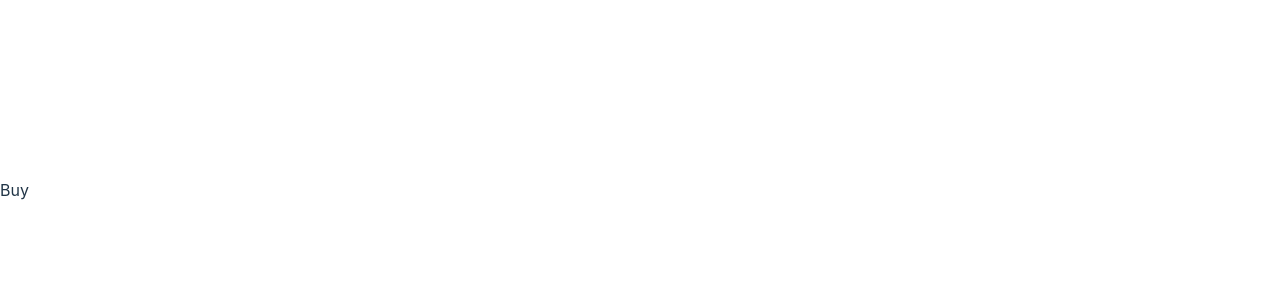
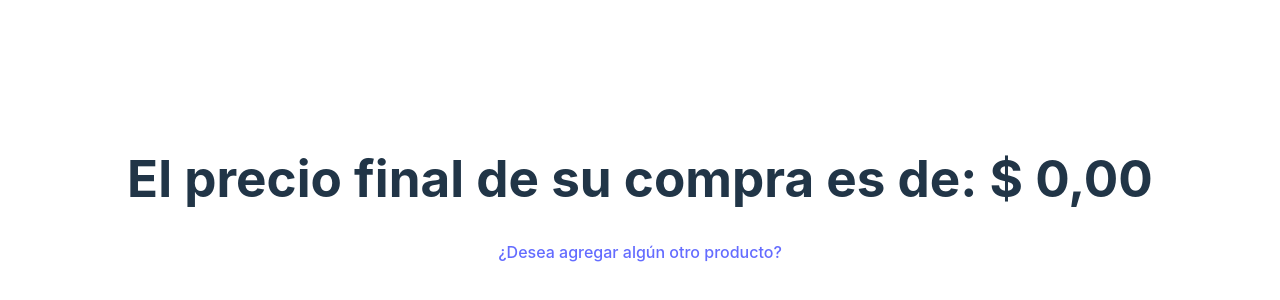
Before and after one commit to MartinDCalderonP/n5-challenge, a React (Vite) app: page /buy in a window 1280 px wide. Shown: the part 210-510 px from the top of the page. Built offline with nearby package versions, Linux system fonts and the light colour scheme.

Commit message:
feat: add Buy page

```diff
--- a/src/pages/Buy/index.tsx
+++ b/src/pages/Buy/index.tsx
@@ -1,5 +1,19 @@
+import styles from './styles.module.scss'
+import { Link } from 'react-router-dom'
+import useCart from '../../hook/useCart'
+import { currencyFormatter } from '../../utils'
+
 const Buy = () => {
-  return <div>Buy</div>
+  const { getTotal } = useCart()
+
+  const totalPrice = currencyFormatter.format(getTotal())
+
+  return (
+    <main className={styles.buyContainer}>
+      <h1> El precio final de su compra es de: {totalPrice}</h1>
+      <Link to='/'>¿Desea agregar algún otro producto?</Link>
+    </main>
+  )
 }
 
 export default Buy
--- /dev/null
+++ b/src/pages/Buy/styles.module.scss
@@ -0,0 +1,9 @@
+.buyContainer {
+  align-items: center;
+  box-sizing: border-box;
+  display: flex;
+  flex-direction: column;
+  justify-content: center;
+  padding: 1.25rem;
+  width: 100vw;
+}
```
